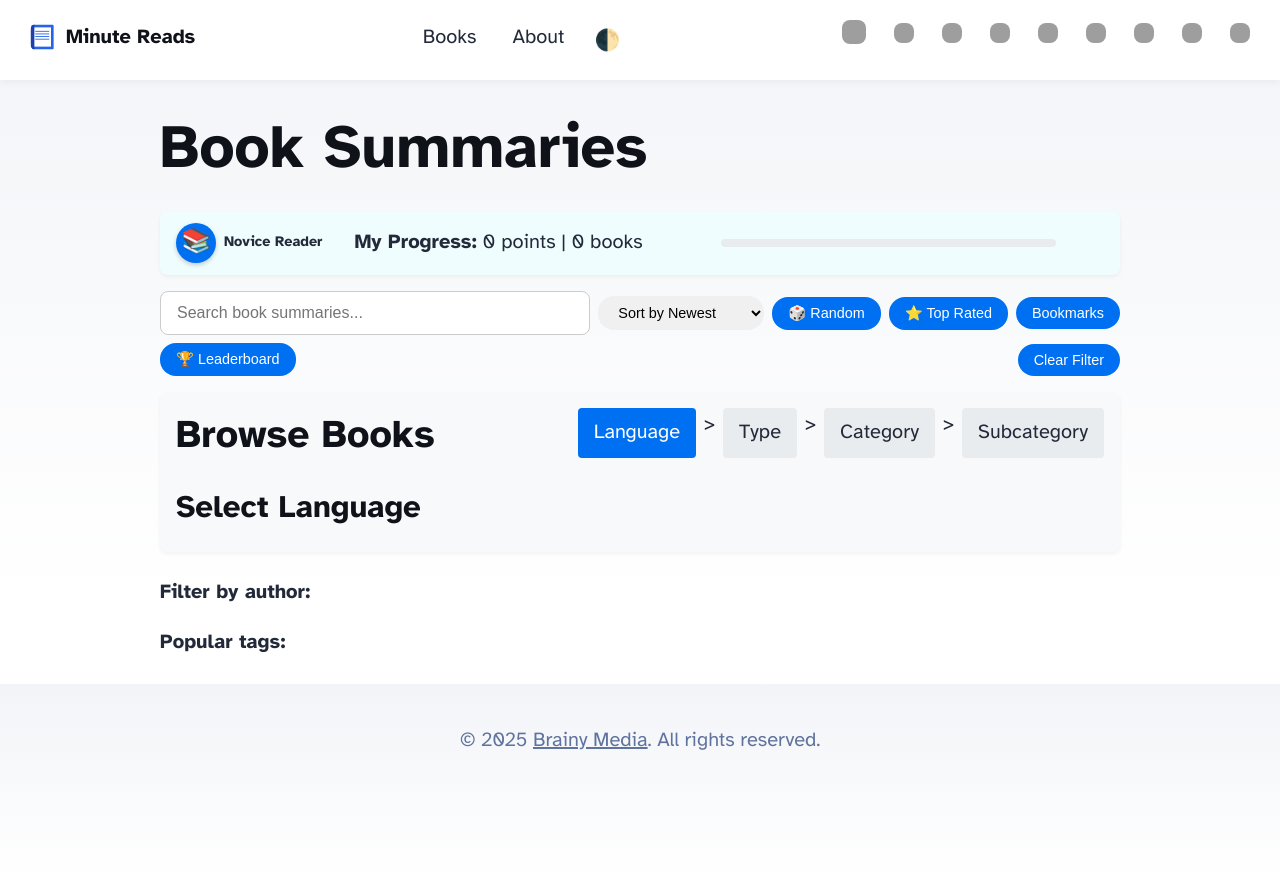
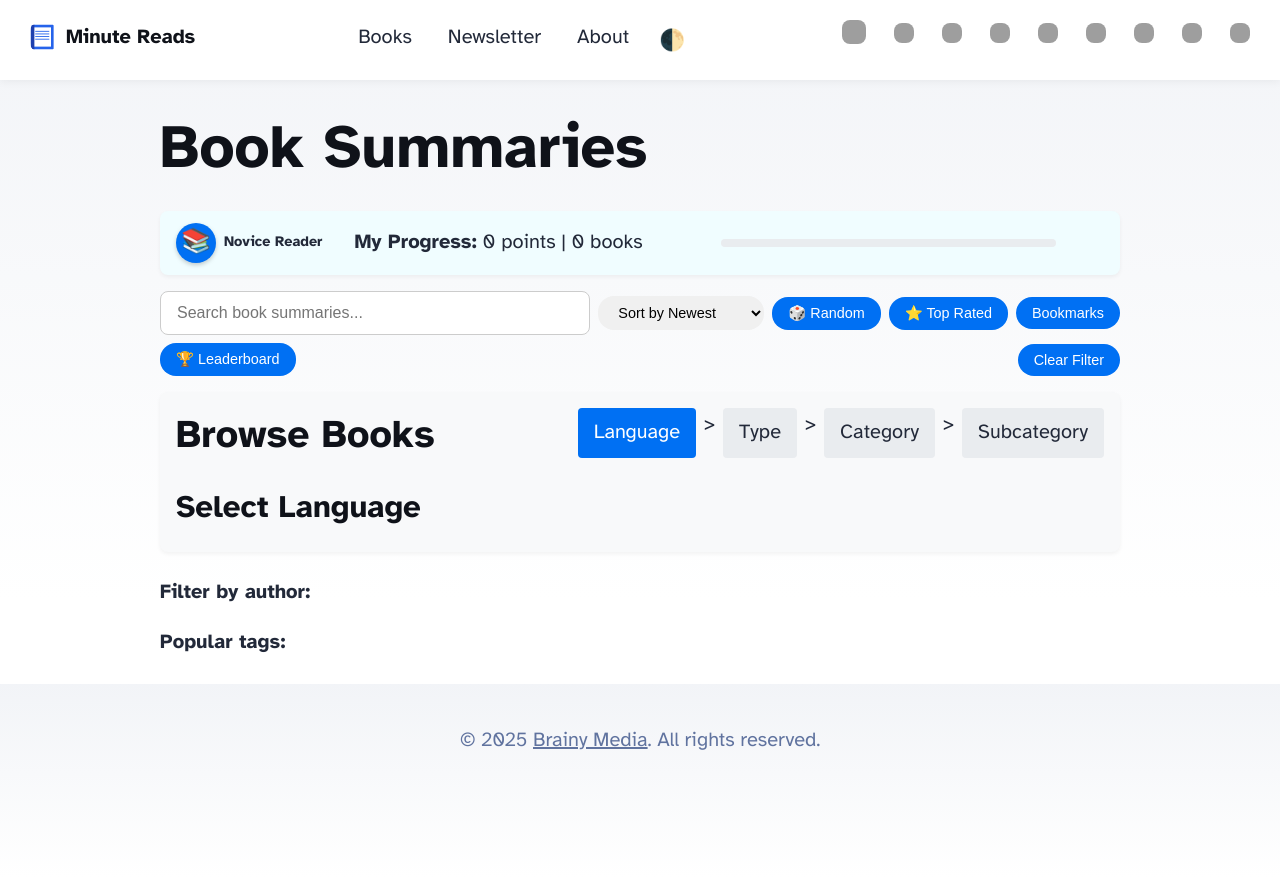
Before and after one commit to quiet-innovator/book-summaries, an Astro site: page /books in a window 1280 px wide. Built offline with nearby package versions, Linux system fonts and the light colour scheme; Astro itself is replaced by a stand-in of ours; grey boxes are pictures that could not be loaded.

Commit message:
Update website

```diff
--- a/src/components/Header.astro
+++ b/src/components/Header.astro
@@ -21,6 +21,7 @@ import { SITE_TITLE } from '../consts';
 
     <div class="internal-links">
       <HeaderLink href="/">Books</HeaderLink>
+      <HeaderLink href="/newsletter">Newsletter</HeaderLink>
       <HeaderLink href="/about">About</HeaderLink>
       <button id="theme-toggle" title="Toggle dark mode" aria-label="Toggle dark mode">🌓</button>
     </div>
```
